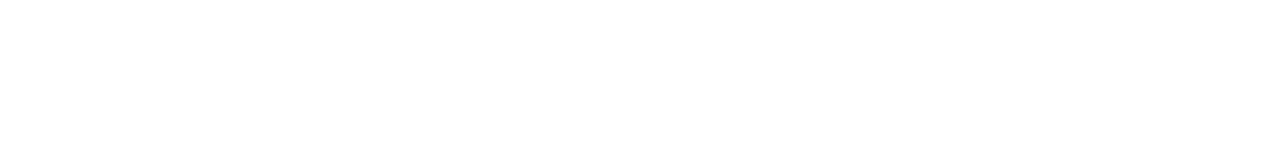
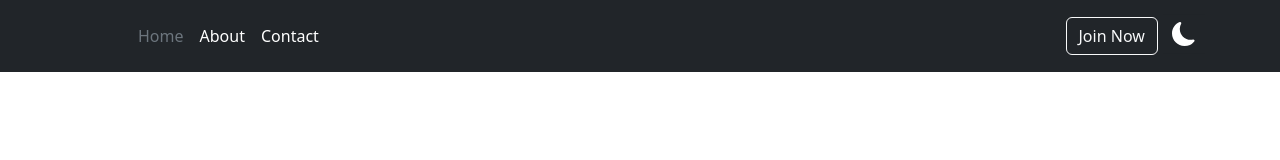
Before and after one commit to chase-west/CodingReno, a plain HTML site: page html/contact.html in a window 1280 px wide. Drawn offline with nearby package versions, Linux system fonts and the light colour scheme.

Commit message:
Setup layout for contact and about page.

```diff
--- a/html/contact.html
+++ b/html/contact.html
@@ -0,0 +1,37 @@
+<!DOCTYPE html>
+<html lang="en">
+    <head>
+        <meta charset="UTF-8">
+        <meta name="viewport" content="width=device-width, initial-scale=1.0">
+        <title>Coding Club Reno</title>
+        <script src="/js/dark-mode.js"></script>
+        <script src="/js/animations.js"></script>
+        <link rel="stylesheet" href="/css/styles.css">
+        <link rel="icon" type="image/x-icon" href="/images/codingrenologo.png">
+        <script src="https://cdn.jsdelivr.net/npm/bootstrap@5.3.2/dist/js/bootstrap.bundle.min.js" integrity="sha384-C6RzsynM9kWDrMNeT87bh95OGNyZPhcTNXj1NW7RuBCsyN/o0jlpcV8Qyq46cDfL" crossorigin="anonymous"></script>
+        <link href="https://cdn.jsdelivr.net/npm/bootstrap@5.3.2/dist/css/bootstrap.min.css" rel="stylesheet" integrity="sha384-T3c6CoIi6uLrA9TneNEoa7RxnatzjcDSCmG1MXxSR1GAsXEV/Dwwykc2MPK8M2HN" crossorigin="anonymous">
+    </head>
+    <body>
+        <header class="p-3 text-bg-dark">
+            <div class="container">
+              <div class="d-flex flex-wrap align-items-center justify-content-center justify-content-lg-start">
+                <a href="/" class="d-flex align-items-center mb-2 mb-lg-0 text-white text-decoration-none">
+                  <svg class="bi me-2" width="40" height="32" role="img" aria-label="Bootstrap"><use xlink:href="#bootstrap"></use></svg>
+                </a>
+
+                <ul class="nav col-12 col-lg-auto me-lg-auto mb-2 justify-content-center mb-md-0">
+                  <li><a href="index.html" class="nav-link px-2 text-secondary">Home</a></li>
+                  <li><a href="about.html" class="nav-link px-2 text-white">About</a></li>
+                  <li><a href="contact.html" class="nav-link px-2 text-white">Contact</a></li>
+                </ul>
+                <div class="text-end">
+                  <a href="join.html"><button type="button" class="btn btn-outline-light me-2">Join Now</button></a>
+                  <button id="theme-toggle-button" onclick="switchMode()"><svg xmlns="http://www.w3.org/2000/svg" width="16" height="16" fill="currentColor" class="bi bi-moon-fill" viewBox="0 0 16 16">
+                    <path d="M6 .278a.77.77 0 0 1 .08.858 7.2 7.2 0 0 0-.878 3.46c0 4.021 3.278 7.277 7.318 7.277q.792-.001 1.533-.16a.79.79 0 0 1 .81.316.73.73 0 0 1-.031.893A8.35 8.35 0 0 1 8.344 16C3.734 16 0 12.286 0 7.71 0 4.266 2.114 1.312 5.124.06A.75.75 0 0 1 6 .278"/>
+                  </svg></button>
+                </div>
+              </div>
+            </div>
+          </header>
+    </body>
+</html>
```
Also changed, not shown: html/about.html (+20 -7 lines), html/index.html (+2 -2 lines).
